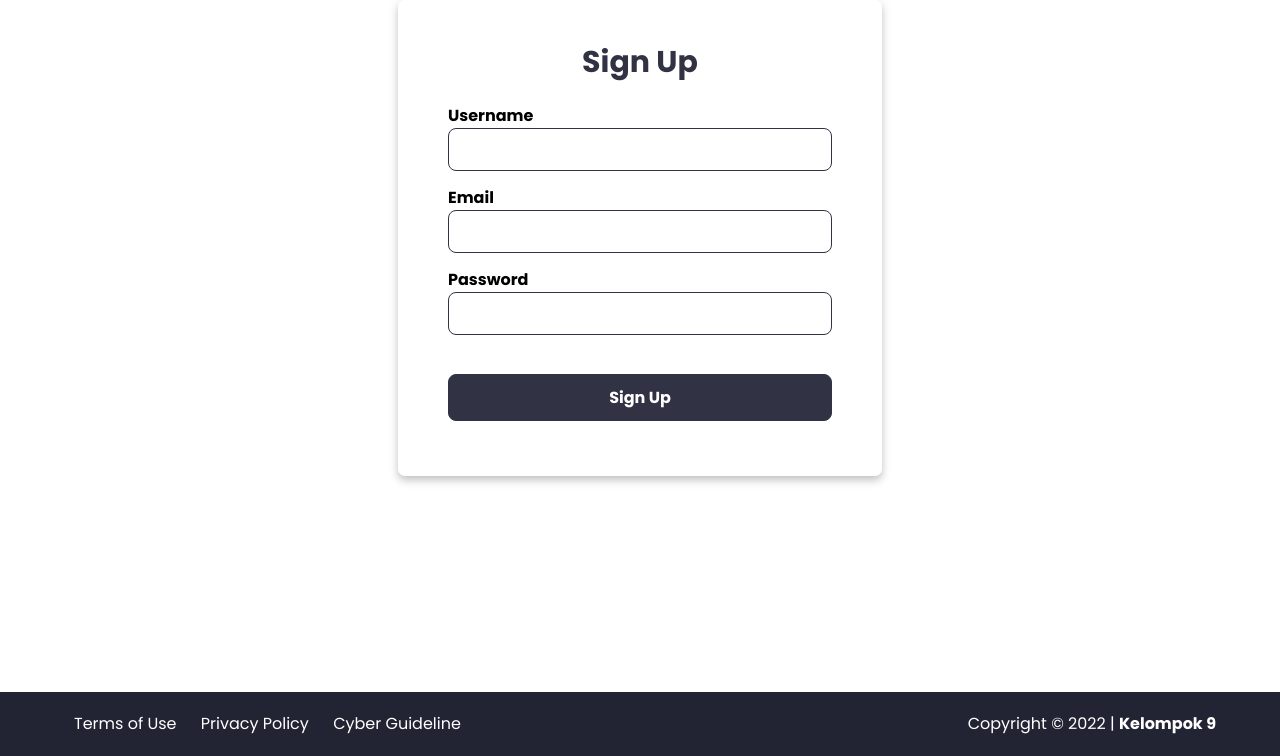
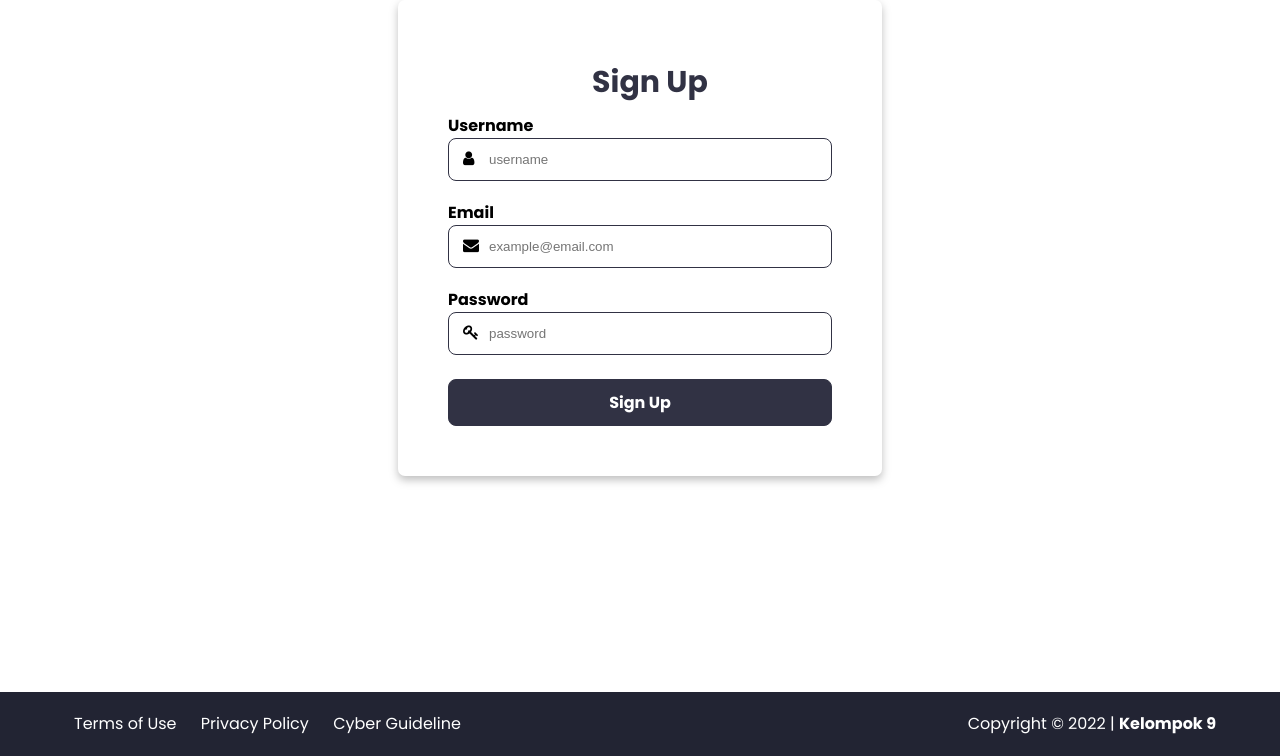
Before and after one commit to VolaTile324/Kel9_WebProject, a PHP site: page /signup.html in a window 1280 px wide. Shown: the part 44-800 px from the top of the page. Run offline with PHP 8.4, Linux system fonts and the light colour scheme.

Commit message:
Progress #1

```diff
--- a/css/signup.css
+++ b/css/signup.css
@@ -1,7 +1,7 @@
 .signup-header{
     font-size: 30px;
     margin-bottom: auto;
-    padding: 0px 0px 30px 0px;
+    padding-left: 20px;
     color: #313244;
     text-align: center;
 }
@@ -14,27 +14,46 @@
     background-color: white;
     border-radius: 7px;
     filter: drop-shadow(0px 4px 4px rgba(0, 0, 0, 0.25));
-    padding: 30px 50px 55px 50px;
+    padding: 50px;
     margin: auto;
 }
 
-.signup-container label{
-    display: contents;
+.input-box{
+  position: absolute;
+  align-items: center;
+  padding: 0;
 }
 
-.signup-container input{
+.input-field input{
+  width: 100%;
   border: 1px solid #313244;
   box-sizing: border-box;
   border-radius: 8px;
   height: 43px;
-    width: 100%;
-    padding: 0px 38px 0px 38px;
+  padding-left: 40px;
+  margin-right: 0;
 }
 
-.padding-form {
-    padding: 0 38 0 38;
-    font-size: 2opx;
+.input-field .icon{
+  position: absolute;
+  left: 65px;
+  transform: translateY(-140%);
 }
+
+.input-field{
+  margin-top: 20px;
+  width: 100%;
+}
+
+.signup-container form{
+  margin: 0;
+}
+
+
+/* .input-field label{
+    display: contents;
+} */
+
 
 a{
     text-decoration: none;
@@ -52,6 +71,7 @@ a{
   font-family: Poppins;
   font-weight: bold;
   font-size: 16px;
+  /* margin-top: 50px; */
 }
 
 #pwmessage{
@@ -67,6 +87,14 @@ a{
     bottom: 0;
 }
 
+/* @media(max-width:768px){
+  .footer-content{
+    position: absolute;
+  }
+}
+
+
+
 @media only screen and (max-width: 1024px) {
     .signup-container {
       width: 40%;
@@ -80,4 +108,12 @@ a{
     .signup-container {
       width: 65%;
     }
+
+} */
+
+
+/* @media(max-width: 767px){
+  .footer-content{
+    width: 50%;
   }
+} */
--- /dev/null
+++ b/db_connect.php
@@ -0,0 +1,5 @@
+<?php
+    $connect = mysqli_connect("localhost", "root", "");
+    mysqli_select_db($connect, "stack_login") or die ("Tidak terhubung pada database!");
+    echo "Koneksi ke server berhasil!";
+?>
--- a/signup.html
+++ b/signup.html
@@ -4,8 +4,9 @@
     <meta charset="UTF-8">
     <meta http-equiv="X-UA-Compatible" content="IE=edge">
     <meta name="viewport" content="width=device-width, initial-scale=1.0">
-    <link rel="stylesheet" type="text/css" href="css/signup.css">
+    <link rel="stylesheet" type="text/css" href="Signup.css">
     <link rel="stylesheet" type="text/css" href="css/general.css">
+    <link rel="stylesheet" href="https://cdnjs.cloudflare.com/ajax/libs/font-awesome/4.7.0/css/font-awesome.min.css">
     <link id="u-page-google-font" rel="stylesheet" href="https://fonts.googleapis.com/css?family=Alata:400">
     <link rel="preconnect" href="https://fonts.googleapis.com">
     <link rel="preconnect" href="https://fonts.gstatic.com" crossorigin>
@@ -28,19 +29,22 @@
         <div class="signup-container">
             <h1 class="signup-header">Sign Up</h1>
             <form action="javascript:checkPassword()">
-                <div class="margin-bottom15px">
+                <div class="input-field">
                     <label for="username" >Username</label>
-                    <input type="text" id="username" required>
+                    <input type="text" id="username" placeholder="username" required>
+                    <div class="icon"><i class="fa fa-user"></i></div>
                 </div>
-                <div class="margin-bottom15px">
+                <div class="input-field">
                     <label for="email" >Email</label>
-                    <input type="email" id="email" required>
+                    <input type="email" id="email" placeholder="example@email.com" required>
+                    <div class="icon"><i class="fa fa-envelope"></i></div>
                 </div>
-                <div class="margin-bottom15px">
+                <div class="input-field">
                     <label for="password" >Password</label>
-                    <input type="password" id="password" value="" required>
+                    <input type="password" id="password" placeholder="password" required>
+                    <div class="icon"><i class="fa fa-key"></i></div>
+                </div>
                     <p id="pwmessage"></p>
-                </div>
                 <button type="submit" class="button-signup">Sign Up</button>
             </form>
         </div>
```
Also changed, not shown: db_validate_login.php (added, +32 -0 lines), login.php (renamed from login.html, +4 -4 lines), index.php (renamed from index.html), php/dbconnect.php (deleted). Lines whose indentation alone changed are shown as unchanged.
